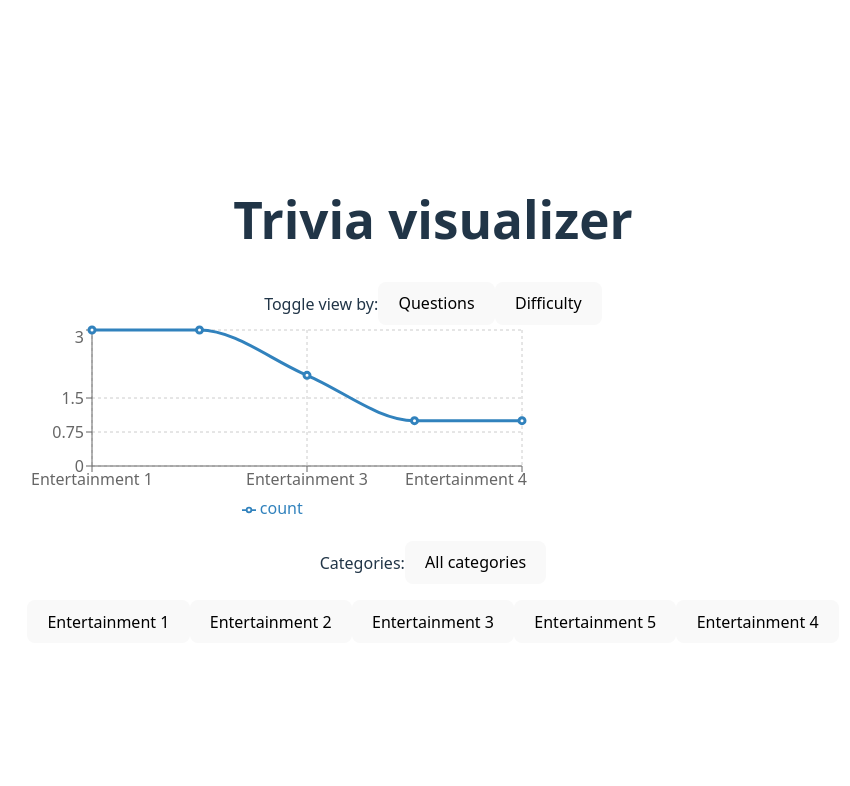
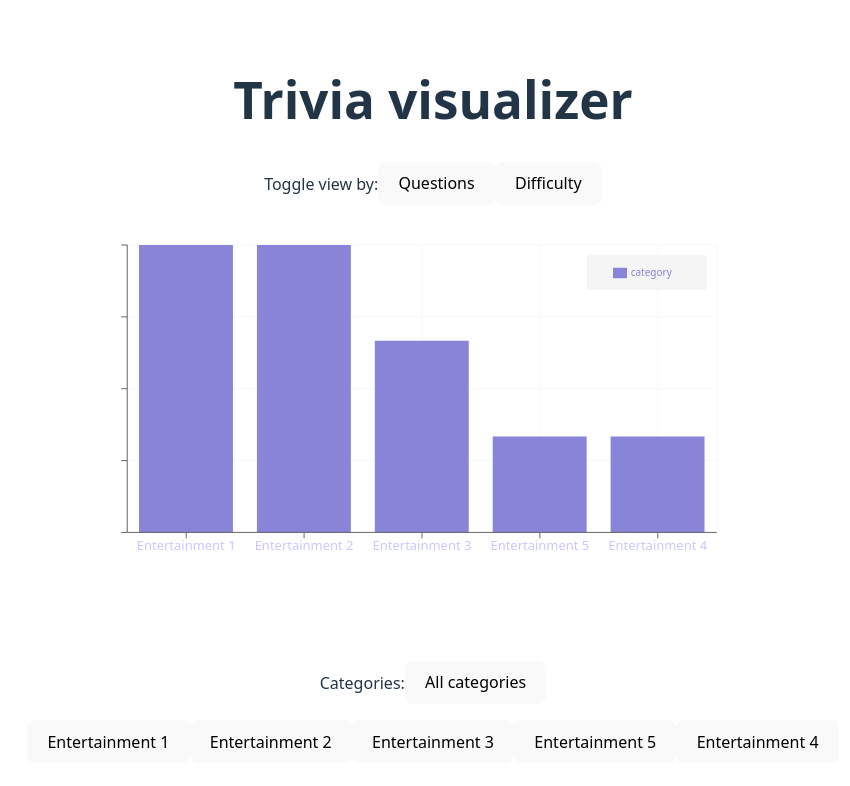
Before and after one commit to JSlusark/mini-visualization-tool, a React (Vite) app: page / in a window 1280 px wide. Shown: the top 786 px of the page, without its empty margins (207-1057 px from the left). Built offline with nearby package versions, Linux system fonts and the light colour scheme.

Commit message:
refactor: refactored and costumised chart view

```diff
--- a/src/components/Chart.tsx
+++ b/src/components/Chart.tsx
@@ -1,9 +1,9 @@
-import type { TriviaQuestion } from "../types"; // Renamed type
-import { filterData } from "../utils/filterData"; // Renamed function
-
+import { useState, useEffect } from "react";
+import type { TriviaQuestion } from "../types";
+import { filterData } from "../utils/filterData";
 import {
-    LineChart,
-    Line,
+    BarChart,
+    Bar,
     Legend,
     XAxis,
     YAxis,
@@ -20,28 +20,83 @@ function Chart({
     selectedCategory: string | null;
     filterType: string;
 }) {
-    let chartData = filterData(data, selectedCategory, filterType);
+   let chartData = filterData(data, selectedCategory, filterType);
     console.log("Filtered data:", chartData);
 
+
+    // Tracks window width to decide if rotating values - might also avoid and use css later in some way
+    const [rotateLabels, setRotateLabels] = useState(false);
+    useEffect(() => {
+        const handleResize = () => setRotateLabels(window.innerWidth < 700);
+        handleResize(); // runs on ever mount
+        window.addEventListener("resize", handleResize);
+        return () => window.removeEventListener("resize", handleResize);
+    }, []);
+
     return (
-        <>
-            {/*
-            TODO:
-            - need to solve category names length overlapping on x axis
-            - change to istogram/bar chart for question and difficulty distributions
-            - bug?: chart max values on axis change depending on count of single category
-            */}
-            <LineChart data={chartData} width={500} height={200}>
-                <CartesianGrid strokeDasharray="3 3" />
-                <XAxis dataKey="value" />
-                {/* takes a value - level or category*/}
-                <YAxis dataKey="count" />
-                {/* takes a number - amount of value */}
-                <Tooltip />
-                <Legend />
-                <Line type="monotone" dataKey="count" strokeWidth={3} />
-            </LineChart>
-        </>
+        <div
+            style={{
+                width: "100%",
+                height: 400,
+                padding: "20px",
+            }}>
+            <BarChart
+                style={{
+                    width: "100%",
+                    maxWidth: "700px",
+                    maxHeight: "70vh",
+                    aspectRatio: 1.618,
+                }}
+                responsive
+                data={chartData}
+                margin={{ top: 20, right: 30, left: 20, bottom: 60 }}>
+                <CartesianGrid strokeDasharray="0 0" stroke="#cccccc27" />
+
+                <XAxis
+                    dataKey="value"
+                    tick={{ fontSize: 13, fill: "#cac7feff" }}
+                    interval={0}
+                    angle={rotateLabels ? -45 : 0}
+                    textAnchor={rotateLabels ? "end" : "middle"}
+                />
+
+                <YAxis
+                    tick={{ fontSize: 12, fill: "#ffffffff" }}
+                    tickFormatter={(v) => String(v)}
+                />
+
+                <Tooltip
+                    cursor={{ fill: "transparent" }}
+                    contentStyle={{
+                        backgroundColor: "#fff",
+                        border: "1px solid #ccc",
+                        borderRadius: "8px",
+                        boxShadow: "0 2px 8px rgba(0,0,0,0.1)",
+                    }}
+                    labelStyle={{ color: "#333", fontWeight: "bold" }}
+                />
+
+                <Legend
+                    width={100}
+                    wrapperStyle={{
+                        top: 30,
+                        right: 40,
+                        backgroundColor: "#f5f5f5",
+                        fontSize: 10,
+                        padding: 10,
+                        borderRadius: 3,
+                    }}
+                />
+
+                <Bar
+                    dataKey="count"
+                    fill="#8884d8"
+                    name={filterType}
+                    activeBar={{ fill: "#cac7feff" }}
+                    animationDuration={500}
+                />
+            </BarChart>
+        </div>
     );
 }
 
```
